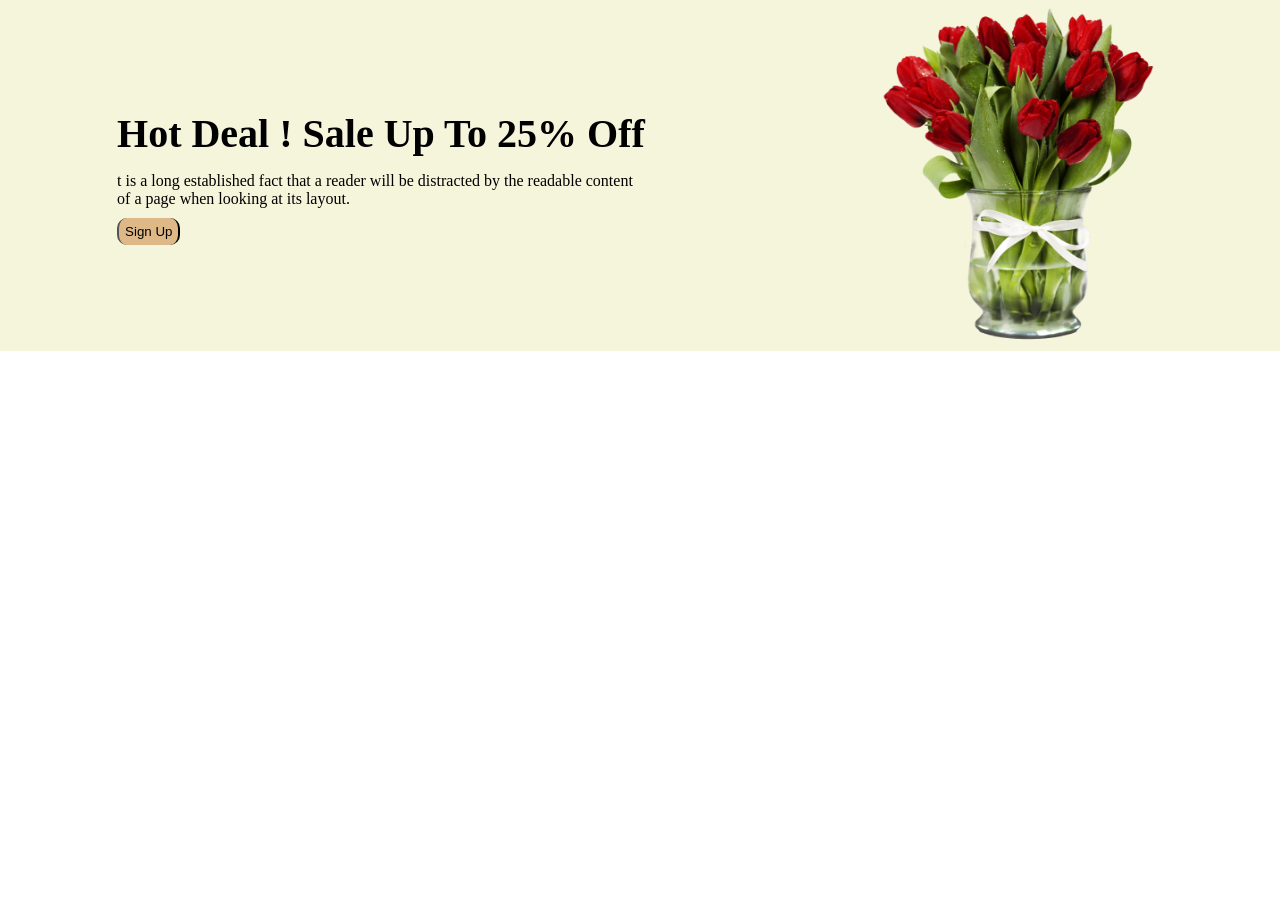
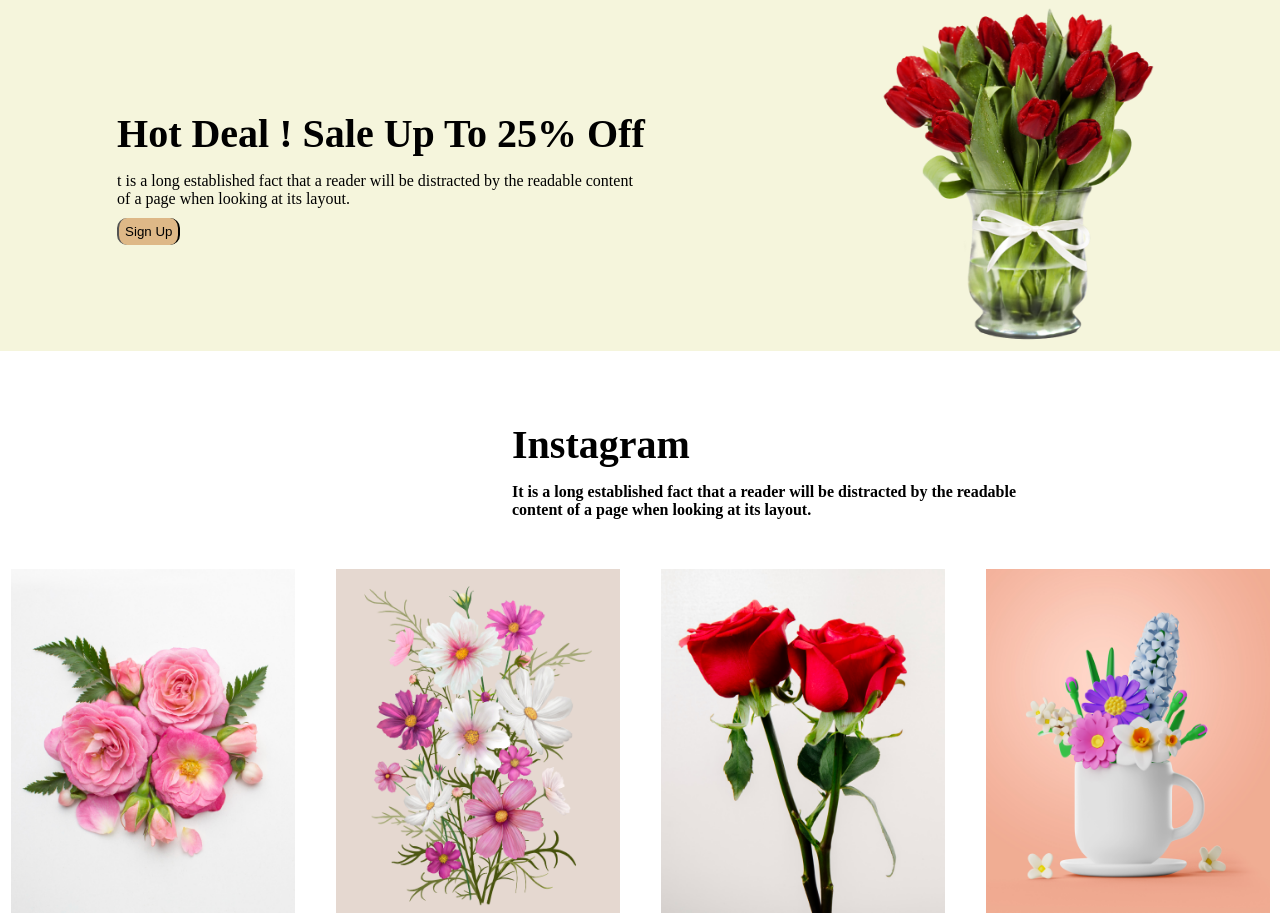
Before and after one commit to alamshuvo/pre-p-hero-only-html-css-project, a plain HTML site: page index.html in a window 1280 px wide. Shown: the part 1344-2261 px from the top of the page. Before the commit the page ends 1695 px from the top, so only its background shows below. Drawn offline with Linux system fonts and the light colour scheme.

Commit message:
instagram area

```diff
--- a/index.html
+++ b/index.html
@@ -46,6 +46,7 @@
         </div>
     </div>
     <!-- services area end -->
+    <!-- hot deal area start -->
     <div class="hot-deal-area">
         <div class="hot-deal-area-wrapper">
             <div class="hot-deal-area-text">
@@ -59,5 +60,23 @@
             </div>
         </div>
     </div>
+    <!-- hot deal area end -->
+    <!-- Inastagram area start -->
+    <div class="instagram-area">
+        <div class="instagram-wrapper">
+            <div class="instagram-text">
+                <h1>Instagram</h1>
+                <p>It is a long established fact that a reader will be distracted by the readable<br>
+                    content of a page when looking at its layout.</p>
+            </div>
+            <div class="instagram-img">
+                <div class="card-img-1"><img src="asset/card-img-1.png" alt=""></div>
+                <div class="card-img-2"><img src="asset/card-img-2.png" alt=""></div>
+                <div class="card-img-3"><img src="asset/card-img-3.png" alt=""></div>
+                <div class="card-img-4"><img src="asset/card-img-4.png" alt=""></div>
+            </div>
+        </div>
+    </div>
+    <!-- Inastagram area end -->
 </body>
 </html>
--- a/style.css
+++ b/style.css
@@ -91,5 +91,22 @@ p {
   padding-top: 50px;
   align-items: center;
 }
+  /* hot-deal-area-end */
+  /* instagram area start */
+  .instagram-text {
+    align-content: center;
+    display: block;
+    margin-left: 40%;
+    font-weight: bold;
+    margin-top: 70px;
+  }
 
-  /* hot-deal-area-end */
+.instagram-img {
+  display: flex;
+  justify-content: space-around;
+  padding-top: 50px;
+  gap: 20px;
+  height: 300px;
+}
+
+  /* instagram area end */
```
Also changed, not shown: asset/card-img-1.png (renamed from asset/Flower 01.png), asset/card-img-2.png (renamed from asset/Rectangle 4.png), asset/card-img-3.png (renamed from asset/Rectangle 6.png), asset/card-img-4.png (renamed from asset/Rectangle 5.png).
